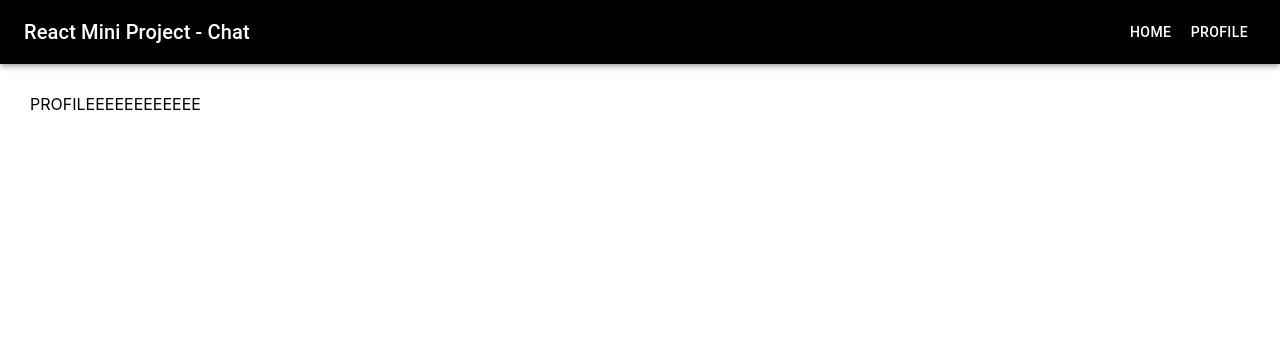
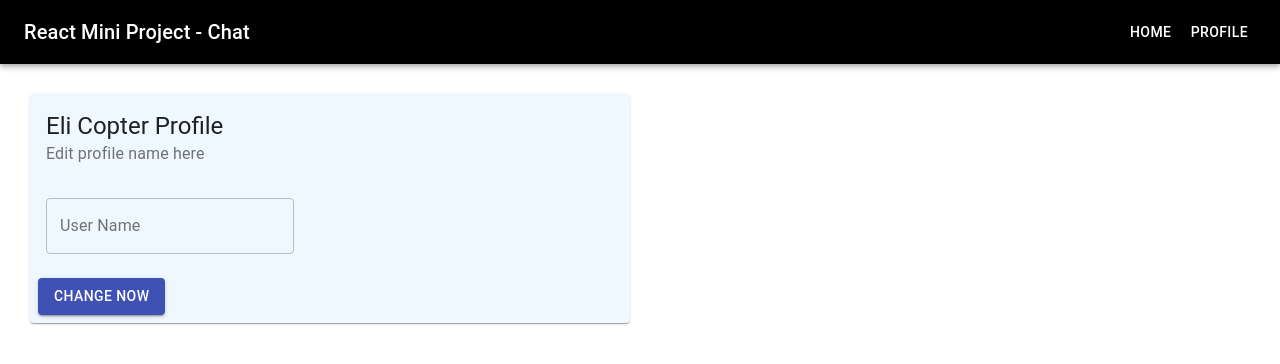
Before and after one commit to DanBeladev/react-mini-project, a React (Create React App) app: page /home in a window 1280 px wide. Both pictures are taken after a click on the button "PROFILE". Shown: the top 364 px of the page. Built offline with nearby package versions, Linux system fonts and the light colour scheme.

Commit message:
all feature were done, only design left

```diff
--- a/src/components/AppNavBar.js
+++ b/src/components/AppNavBar.js
@@ -1,6 +1,6 @@
 import React from 'react';
 import { makeStyles } from '@material-ui/core/styles';
-import { useHistory, Link } from 'react-router-dom';
+import { useHistory } from 'react-router-dom';
 import { AppBar, Toolbar, Typography, Button } from '@material-ui/core';
 
 import { HOME_ROUTE, PROFILE_ROUTE } from '../constants';
--- a/src/components/Form.js
+++ b/src/components/Form.js
@@ -2,32 +2,35 @@ import React, { useState } from 'react';
 import { ThemeContext } from '../contexts/ThemeContext';
 import { TextField, Button, makeStyles } from '@material-ui/core';
 
-
-
 const useStyles = makeStyles((theme) => ({
-  container:{
-  },
+  container: {},
   btn: {
     width: '100%',
     marginTop: 10,
     background: 'green',
     fontWeight: 'bold',
-    border: '2px solid'
+    border: '2px solid',
   },
   text: {
-    width: '100%'
-  }
+    width: '100%',
+  },
 }));
-
 
 function Form() {
   const classes = useStyles();
   const [text, setText] = useState('');
+  const [isDisable, setDisable] = useState(false);
 
   // Event
   const onTyping = (event) => {
     const { value } = event.target;
-    setText(value);
+    if(value.length > 140){
+      setDisable(true)
+    }
+    else if(isDisable){
+      setDisable(false)
+    }
+    setText(value)
   };
 
   const onSend = (addMsg, appState) => {
@@ -46,16 +49,22 @@ function Form() {
         return (
           <div className={classes.container}>
             <TextField
-              className= {classes.text}
+              className={classes.text}
               onChange={onTyping}
               value={text}
-              id="outlined-multiline-static"
+              id='outlined-multiline-static'
               label='Type Here'
               multiline
               rows={4}
-              variant="outlined"
+              variant='outlined'
             />
-            <Button className={classes.btn} onClick={() => onSend(addMsg, appState)}>Send</Button>
+            <Button
+              className={classes.btn}
+              onClick={() => onSend(addMsg, appState)}
+              disabled={isDisable}
+            >
+              Send
+            </Button>
           </div>
         );
       }}
--- a/src/components/Home.js
+++ b/src/components/Home.js
@@ -1,4 +1,4 @@
-import React, { Fragment } from 'react';
+import React from 'react';
 import MessageList from './MessageList';
 import Form from './Form';
 import { Grid, makeStyles } from '@material-ui/core';
--- a/src/components/Message.js
+++ b/src/components/Message.js
@@ -1,4 +1,4 @@
-import React, { Fragment } from 'react'
+import React from 'react'
 import { Typography, makeStyles } from '@material-ui/core'
 
 const useStyles = makeStyles((theme) => ({
@@ -14,7 +14,7 @@ const useStyles = makeStyles((theme) => ({
 
  const Message = (props) =>{
     const classes = useStyles();
-     const { userName, text, date} = props.data;
+     const { userName, text} = props.data;
     return (
         <div className={classes.container}>
             <Typography color="secondary">{userName}</Typography>
--- a/src/components/MessageList.js
+++ b/src/components/MessageList.js
@@ -1,8 +1,7 @@
 import React from 'react';
-import { makeStyles, Container } from '@material-ui/core';
+import { makeStyles } from '@material-ui/core';
 import { ThemeContext } from '../contexts/ThemeContext';
 import Message from './Message';
-// import { red } from '@material-ui/core/colors';
 
 const useStyles = makeStyles((theme) => ({
   root: {
@@ -22,12 +21,10 @@ const MessageList = () => {
   return (
     <ThemeContext.Consumer>
       {({ appState }) => (
-        // <Container className={classes.root} fixed maxWidth="sm">
         <div className={classes.root}>
-          {appState.messages.map((msg) => (
-            <Message key={msg.date} data={msg} />
+          {appState.messages.map((msg,index) => (
+            <Message key={index} data={msg} />
           ))}
-          {/* //    </Container> */}
         </div>
       )}
     </ThemeContext.Consumer>
--- a/src/components/Profile.js
+++ b/src/components/Profile.js
@@ -1,11 +1,73 @@
-import React from 'react'
+import React, { useState } from 'react';
+import { makeStyles } from '@material-ui/core/styles';
+import Card from '@material-ui/core/Card';
+import CardHeader from '@material-ui/core/CardHeader';
+import CardContent from '@material-ui/core/CardContent';
+import CardActions from '@material-ui/core/CardActions';
+import { Button, TextField } from '@material-ui/core';
+import { ThemeContext } from '../contexts/ThemeContext';
 
-function Profile() {
-    return (
-        <div>
-            PROFILEEEEEEEEEEEE
-        </div>
-    )
-}
+const useStyles = makeStyles((theme) => ({
+  root: {
+    maxWidth: 600,
+    background: 'aliceblue',
+    maxHeight: 350,
+    display: 'flex',
+    flexDirection: 'column',
+    alignItems: 'baseline',
+    justifyContent: 'space-around',
+  },
+}));
 
-export default Profile
+const Profile = () => {
+  const classes = useStyles();
+  const [userName, setUserName] = useState('');
+
+  const onTyping = (event) => {
+    const { value } = event.target;
+    console.log(value);
+    setUserName(value);
+  };
+
+  const onButtonClicked = (changeUserName) => {
+    if (userName !== '') {
+      changeUserName(userName);
+      setUserName('');
+    } else {
+      console.log('empty string');
+    }
+  };
+
+  return (
+    <ThemeContext.Consumer>
+      {({ appState, changeUserName }) => (
+        <Card className={classes.root}>
+          <CardHeader
+            title={`${appState.userName} Profile`}
+            subheader='Edit profile name here'
+          />
+          <CardContent>
+            <TextField
+              id='outlined-basic'
+              label='User Name'
+              variant='outlined'
+              value={userName}
+              onChange={onTyping}
+            />
+          </CardContent>
+          <CardActions disableSpacing>
+            <Button
+              variant='contained'
+              color='primary'
+              onClick={() => onButtonClicked(changeUserName)}
+            >
+              Change Now
+            </Button>
+          </CardActions>
+        </Card>
+      )}
+    </ThemeContext.Consumer>
+  );
+};
+
+export default Profile;
--- a/src/contexts/ThemeContext.js
+++ b/src/contexts/ThemeContext.js
@@ -3,30 +3,30 @@ import React, { createContext, useState } from 'react';
 export const ThemeContext = createContext();
 
 const ThemeContextProvider = (props) => {
-//   const [isLightTheme, setLightTheme] = useState(true);
-//   const [light, setLight] = useState({
-//     syntax: '#555',
-//     ui: '#ddd',
-//     bg: '#eee',
-//   });
-  //const [dark, setDark] = useState({ syntax: '#ddd', ui: '#333', bg: '#555' });
   const [appState, setAppState] = useState({
-      messages: [],
-    userName: 'Eli Copter'
-  })
+    messages: [],
+    userName: 'Eli Copter',
+  });
 
   // Functions
   const addMsg = (msg) => {
-      setAppState({
-          ...appState,
-          messages: [...appState.messages, msg]
-      })
-  }
+    setAppState({
+      ...appState,
+      messages: [...appState.messages, msg],
+    });
+  };
+  const changeUserName = (name) => {
+    setAppState({
+      ...appState,
+      userName: name,
+    });
+  };
 
   return (
-  <ThemeContext.Provider value={{appState, addMsg}}>
+    <ThemeContext.Provider value={{ appState, addMsg, changeUserName }}>
       {props.children}
-  </ThemeContext.Provider>);
-}
+    </ThemeContext.Provider>
+  );
+};
 
 export default ThemeContextProvider;
```
